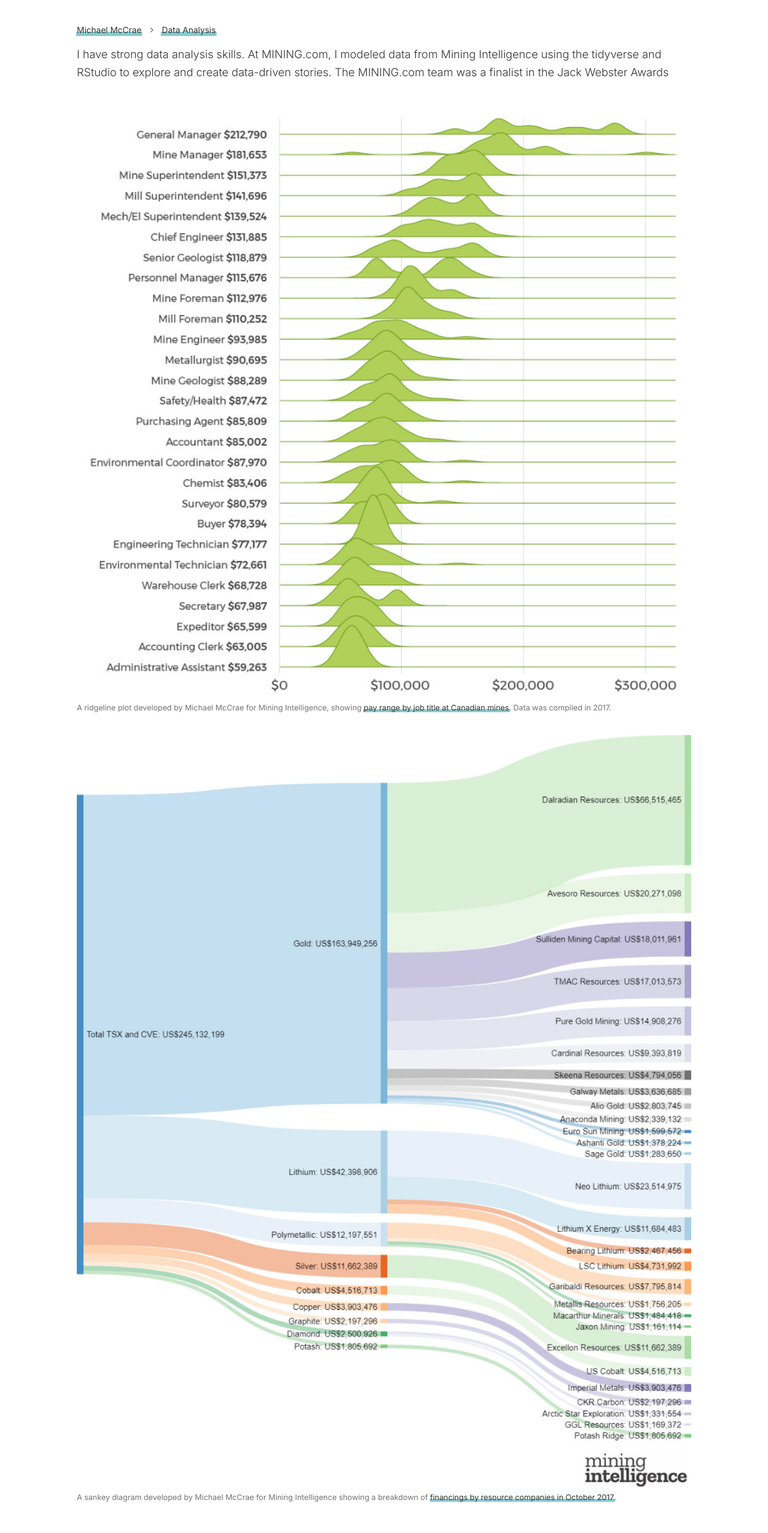
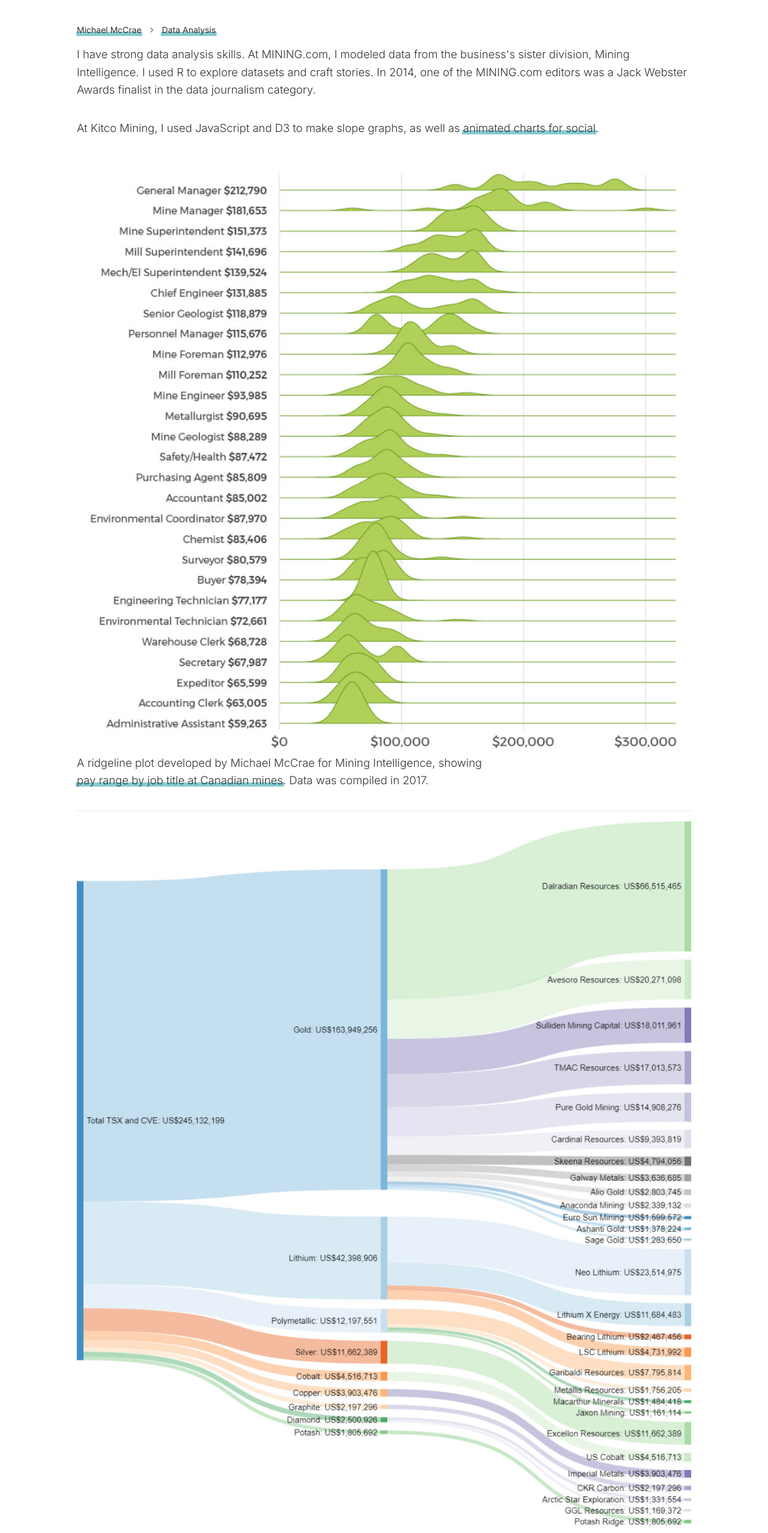
Before and after one commit to michaelmccrae/Portfolio-Michael-McCrae, a Next.js app in the folder main/: page /data in a window 1280 px wide. Shown: the top 2555 px of the page at 60% size. Built offline with nearby package versions, Linux system fonts and the light colour scheme; a web font is replaced by a local one.

Commit message:
Updated data page

```diff
--- a/main/app/data/page.tsx
+++ b/main/app/data/page.tsx
@@ -29,7 +29,9 @@
               </div>
 
 
-<p>I have strong data analysis skills. At MINING.com, I modeled data from Mining Intelligence using the tidyverse and RStudio to explore and create data-driven stories. The MINING.com team was a finalist in the Jack Webster Awards</p>
+<p>I have strong data analysis skills. At MINING.com, I modeled data from the business's sister division, Mining Intelligence. I used R to explore datasets and craft stories. In 2014, one of the MINING.com editors was a Jack Webster Awards finalist in the data journalism category.</p>
+
+<p>At Kitco Mining, I used JavaScript and D3 to make slope graphs, as well as <Link href="https://x.com/michaelmccrae/status/1105903869744209920">animated charts for social</Link>.</p>
 
 <figure className="">
 <Image
@@ -39,8 +41,10 @@
 sizes="100vw"
 className="w-full h-auto"
 alt="A ridgeline plot by Michael McCrae showing pay range by job title at Canadian mines"/>
-<figcaption className="caption">A ridgeline plot developed by Michael McCrae for Mining Intelligence, showing <Link href="https://www.linkedin.com/pulse/top-paid-positions-canadian-mines-michael-allan-mccrae-mba-cma/?trackingId=gQex2CCdQUuo7u3Xmwiw8A%3D%3D">pay range by job title at Canadian mines</Link>. Data was compiled in 2017.</figcaption>
+<p>A ridgeline plot developed by Michael McCrae for Mining Intelligence, showing <Link href="https://www.linkedin.com/pulse/top-paid-positions-canadian-mines-michael-allan-mccrae-mba-cma/?trackingId=gQex2CCdQUuo7u3Xmwiw8A%3D%3D">pay range by job title at Canadian mines</Link>. Data was compiled in 2017.</p>
 </figure>
+
+<hr className="h-px my-8 bg-gray-200 border-0 dark:bg-gray-700"></hr>
 
 <figure className="">
 <Image
@@ -50,8 +54,26 @@
 sizes="100vw"
 className="w-full h-auto"
 alt="A sankey diagram by Michael McCrae showing resource financings in October 2017" />
-<figcaption className="caption">A sankey diagram developed by Michael McCrae for Mining Intelligence showing a breakdown of <Link href="https://www.linkedin.com/pulse/lithium-companies-raise-us42-million-october-mccrae-mba-cma/?trackingId=gQex2CCdQUuo7u3Xmwiw8A%3D%3D">financings by resource companies in October 2017</Link>.</figcaption>
+<p>A sankey diagram developed by Michael McCrae for Mining Intelligence showing a breakdown of <Link href="https://www.linkedin.com/pulse/lithium-companies-raise-us42-million-october-mccrae-mba-cma/?trackingId=gQex2CCdQUuo7u3Xmwiw8A%3D%3D">financings by resource companies in October 2017</Link>.</p>
 </figure>
+
+<hr className="h-px my-8 bg-gray-200 border-0 dark:bg-gray-700"></hr>
+
+<figure className="">
+<Image
+src="/topGoldSlope.jpg"
+width={0}
+height={0}
+sizes="100vw"
+className="w-full h-auto"
+alt="The world’s top 10 largest gold mining companies based on the miner's production figures reported for 2022 (calendar year)."/>
+<p>The world’s <Link href="https://observablehq.com/d/3a6ac5c138eb76ed">top 10 largest gold mining companies</Link> based on the miner's production figures reported for 2022 (calendar year). </p>
+</figure>
+
+<hr className="h-px my-8 bg-gray-200 border-0 dark:bg-gray-700"></hr>
+
+
+
     </div>
     </>
   )
```
Also changed, not shown: main/public/topGoldSlope.jpg (added).
